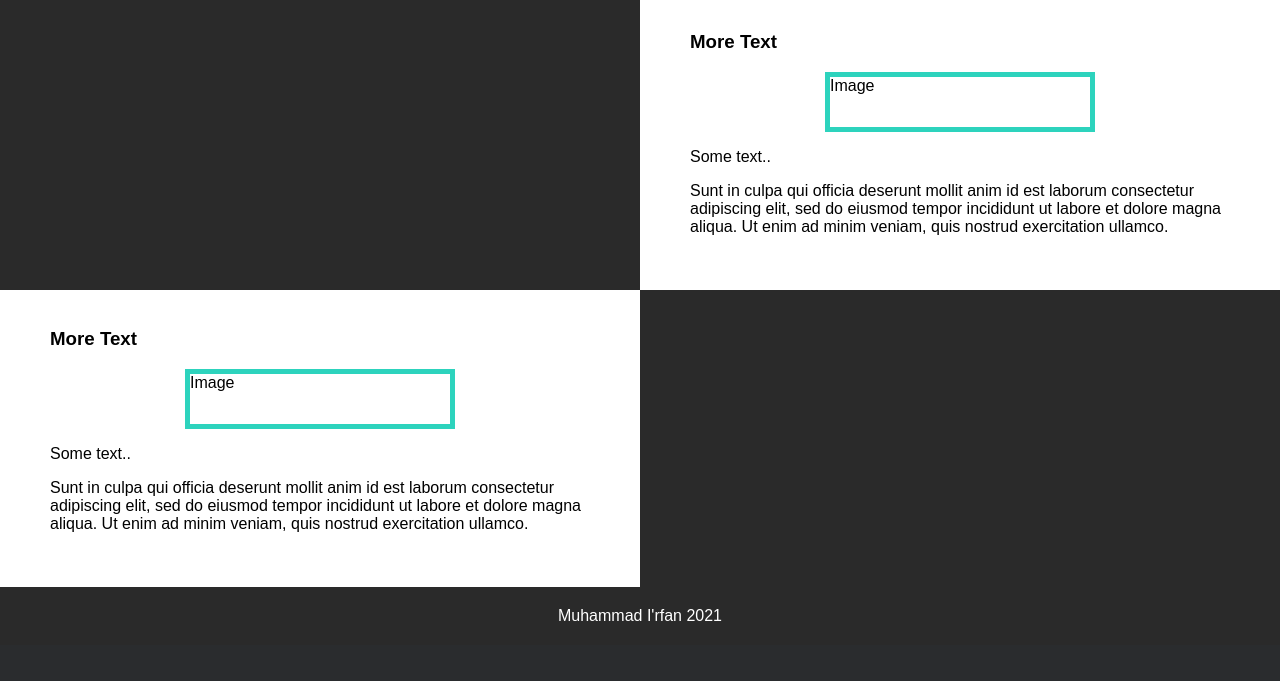
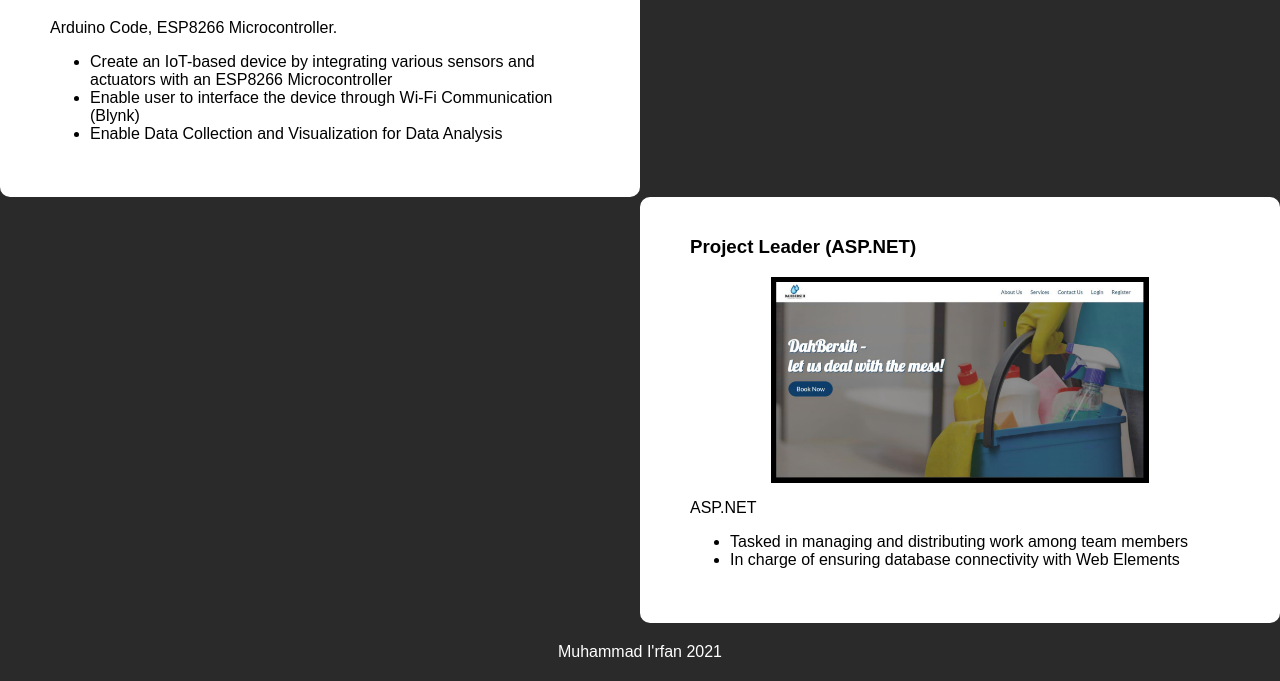
Before and after one commit to muhdirfan45/html-git-project, a PHP site: page /projects.html in a window 1280 px wide. Shown: the part 659-1340 px from the top of the page. Before the commit the page ends 1280 px from the top, so only its background shows below. Run offline with PHP 8.4, Linux system fonts and the light colour scheme.

Commit message:
Update: Added Projects

```diff
--- a/index.html
+++ b/index.html
@@ -29,7 +29,7 @@
       <p>
         I am an Information Technology undergraduate who is deeply interested
         with Information Technology Systems especially when it comes to
-        Innovation andProblem Solving. Adapting to new and challenging
+        Innovation and Problem Solving. Adapting to new and challenging
         situations is my forte.
       </p>
       <br />
--- a/projects.html
+++ b/projects.html
@@ -28,43 +28,46 @@
       <h2 style="text-align: center">My Past Projects</h2>
       <div class="project-container left">
         <div class="project-content">
-          <h3>More Text</h3>
-          <div class="image" style="height: 60px">Image</div>
-          <p>Some text..</p>
-          <p>
-            Sunt in culpa qui officia deserunt mollit anim id est laborum
-            consectetur adipiscing elit, sed do eiusmod tempor incididunt ut
-            labore et dolore magna aliqua. Ut enim ad minim veniam, quis nostrud
-            exercitation ullamco.
-          </p>
+          <h3>Smart Container Project</h3>
+          <iframe
+            width="396"
+            height="225"
+            src="https://www.youtube.com/embed/zLf_yMhUU_o"
+            title="YouTube video player"
+            frameborder="0"
+            allow="accelerometer; autoplay; clipboard-write; encrypted-media; gyroscope; picture-in-picture"
+            allowfullscreen
+          ></iframe>
+          <p>Arduino Code, ESP8266 Microcontroller.</p>
+          <ul>
+            <li>
+              Create an IoT-based device by integrating various sensors and
+              actuators with an ESP8266 Microcontroller
+            </li>
+            <li>
+              Enable user to interface the device through Wi-Fi Communication
+              (Blynk)
+            </li>
+            <li>Enable Data Collection and Visualization for Data Analysis</li>
+          </ul>
           <br />
         </div>
       </div>
       <div class="project-container right">
         <div class="project-content">
-          <h3>More Text</h3>
-          <div class="image" style="height: 60px">Image</div>
-          <p>Some text..</p>
-          <p>
-            Sunt in culpa qui officia deserunt mollit anim id est laborum
-            consectetur adipiscing elit, sed do eiusmod tempor incididunt ut
-            labore et dolore magna aliqua. Ut enim ad minim veniam, quis nostrud
-            exercitation ullamco.
-          </p>
-          <br />
-        </div>
-      </div>
-      <div class="project-container left">
-        <div class="project-content">
-          <h3>More Text</h3>
-          <div class="image" style="height: 60px">Image</div>
-          <p>Some text..</p>
-          <p>
-            Sunt in culpa qui officia deserunt mollit anim id est laborum
-            consectetur adipiscing elit, sed do eiusmod tempor incididunt ut
-            labore et dolore magna aliqua. Ut enim ad minim veniam, quis nostrud
-            exercitation ullamco.
-          </p>
+          <h3>Project Leader (ASP.NET)</h3>
+          <img
+            class="project-image"
+            src="images/DahBersih.png"
+            alt="DahBersih Project"
+          />
+          <p>ASP.NET</p>
+          <ul>
+            <li>Tasked in managing and distributing work among team members</li>
+            <li>
+              In charge of ensuring database connectivity with Web Elements
+            </li>
+          </ul>
           <br />
         </div>
       </div>
--- a/style.css
+++ b/style.css
@@ -127,6 +127,16 @@ html {
   border: 5px solid rgb(45, 211, 189);
 }
 
+.project-image {
+  display: block;
+  margin-left: auto;
+  margin-right: auto;
+  max-width: 500px;
+  max-height: 550px;
+  width: 70%;
+  border: 5px solid black;
+}
+
 /* Timeline section */
 /* The actual timeline (the vertical ruler) */
 .timeline {
@@ -160,6 +170,7 @@ html {
     position: relative;
     background-color: white;
     width: 50%;
+    border-radius: 10px;
   }
 
 /* The circles on the timeline */
```
Also changed, not shown: images/DahBersih.png (added).
